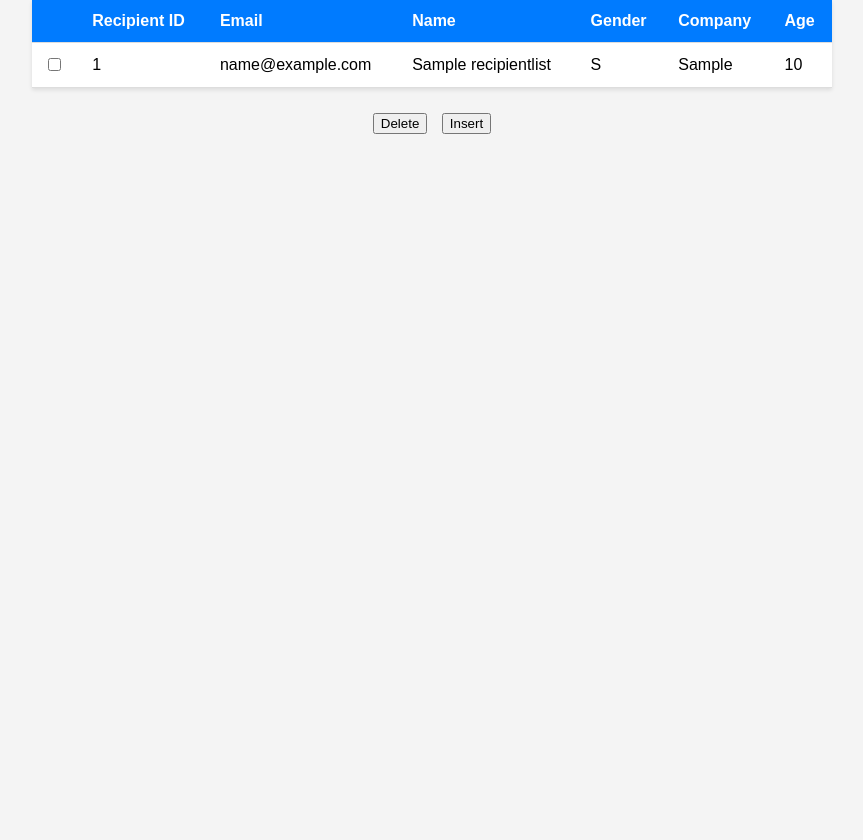
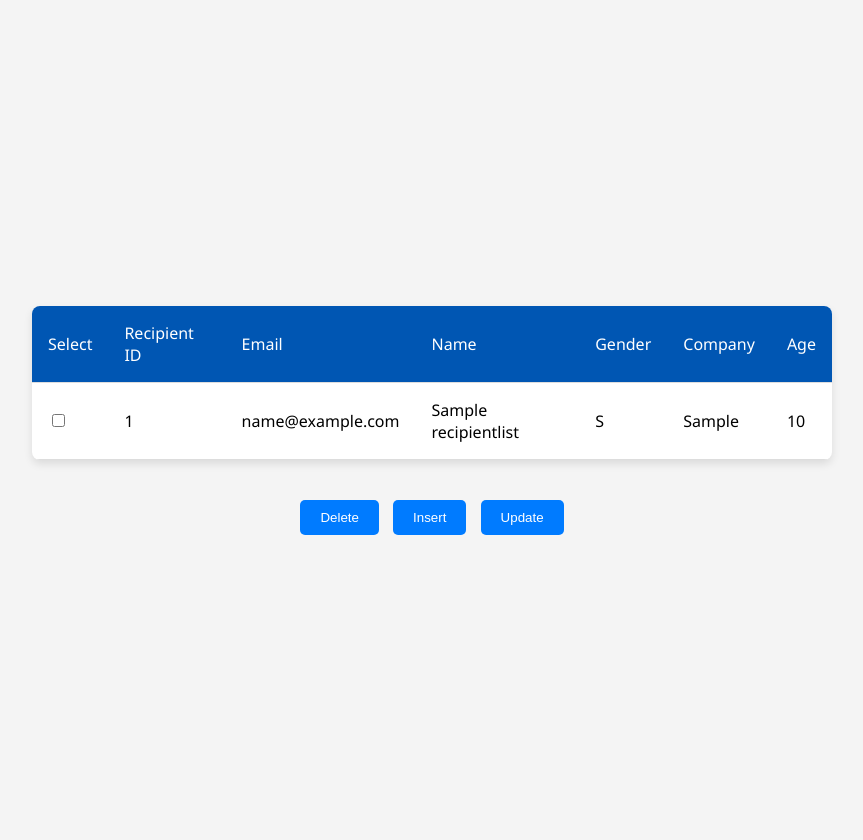
Before and after one commit to ruchikasonagote/SendBulkEmails, a Flask app: page /seeRecipientList in a window 1280 px wide. Shown: the whole page, without its empty margins (208-1071 px from the left). Before the commit the page ends 134 px from the top, so only its background shows below. Run offline with Flask 3, Linux system fonts and the light colour scheme; tables that the repository leaves empty or names only in its code hold one stand-in row (values such as "Sample post"); some libraries are stand-ins or nearby versions.

Commit message:
added style

```diff
--- a/templates/insertRecipient.html
+++ b/templates/insertRecipient.html
@@ -48,7 +48,7 @@
         }
 
         input[type="submit"] {
-            background-color: #4caf50;
+            background-color: #007bff;
             color: white;
             padding: 10px 20px;
             border: none;
--- a/templates/seeRecipientList.html
+++ b/templates/seeRecipientList.html
@@ -1,4 +1,4 @@
-<!DOCTYPE html>
+<!-- <!DOCTYPE html>
 <html lang="en">
 <head>
     <meta charset="UTF-8">
@@ -9,7 +9,7 @@
             margin: 0;
             padding: 0;
             display: flex;
-            flex-direction: column;
+            justify-content: center;
             align-items: center;
             height: 100vh;
             background-color: #f4f4f4;
@@ -20,7 +20,6 @@
             max-width: 800px;
             box-shadow: 0 2px 4px rgba(0,0,0,0.1);
             background-color: #fff;
-            margin-bottom: 20px;
         }
         th, td {
             text-align: left;
@@ -37,19 +36,12 @@
         tr:nth-child(even) {
             background-color: #f9f9f9;
         }
-        .button-container {
-            text-align: center;
-        }
-        .button-container button {
-            margin: 5px;
-        }
     </style>
 </head>
 <body>
     <table>
         <thead>
             <tr>
-                <th></th> <!-- Empty header for checkbox column -->
                 <th>Recipient ID</th>
                 <th>Email</th>
                 <th>Name</th>
@@ -73,12 +65,12 @@
         </tbody>
     </table>
 
-    <div class="button-container">
-        <button onclick="deleteRecipients()" id="deleteRecipientBtn">Delete</button>
-        <button onclick="insertRecipient()"  id="insertRecipientBtn">Insert</button>
-    </div>
+</body>
 
-</body>
+<div style="text-align: center; margin-top: 20px;">
+    <button onclick="deleteRecipients()" id="deleteRecipientBtn">Delete</button>
+    <button onclick="insertRecipient()"  id="insertRecipientBtn">Insert</button>
+</div>
 
 <script>
     document.getElementById('insertRecipientBtn').addEventListener('click', function() {
@@ -126,4 +118,151 @@ document.getElementById('deleteRecipientBtn').addEventListener('click', function
 
 </script>
 
+</html> -->
+<!DOCTYPE html>
+<html lang="en">
+<head>
+    <meta charset="UTF-8">
+    <title>Recipient List</title>
+    <style>
+        body {
+            font-family: 'Segoe UI', Tahoma, Geneva, Verdana, sans-serif;
+            margin: 0;
+            padding: 20px;
+            display: flex;
+            flex-direction: column;
+            justify-content: center;
+            align-items: center;
+            height: 100vh;
+            background-color: #f4f4f4;
+        }
+        table {
+            border-collapse: collapse;
+            width: 90%;
+            max-width: 800px;
+            box-shadow: 0 4px 8px rgba(0,0,0,0.1);
+            background-color: #fff;
+            margin-bottom: 20px;
+            overflow: hidden;
+            border-radius: 8px;
+        }
+        th, td {
+            text-align: left;
+            padding: 16px;
+            border-bottom: 1px solid #ddd;
+        }
+        th {
+            background-color: #0056b3;
+            color: #fff;
+            font-weight: normal;
+        }
+        tr:hover {
+            background-color: #f5f5f5;
+            cursor: pointer;
+        }
+        tr:nth-child(even) {
+            background-color: #f9f9f9;
+        }
+        button {
+            background-color: #007bff;
+            color: white;
+            border: none;
+            padding: 10px 20px;
+            margin: 0 5px;
+            border-radius: 5px;
+            cursor: pointer;
+            transition: background-color 0.3s ease;
+        }
+        button:hover {
+            background-color: #0056b3;
+        }
+        .button-group {
+            text-align: center;
+            margin-top: 20px;
+        }
+    </style>
+</head>
+<body>
+    <table>
+        <thead>
+            <tr>
+                <th>Select</th>
+                <th>Recipient ID</th>
+                <th>Email</th>
+                <th>Name</th>
+                <th>Gender</th>
+                <th>Company</th>
+                <th>Age</th>
+            </tr>
+        </thead>
+        <tbody>
+            {% for recipient in recipients %}
+            <tr>
+                <td><input type="checkbox" class="recipientCheckbox" value="{{ recipient[0] }}"></td>
+                <td>{{ recipient[0] }}</td>
+                <td>{{ recipient[1] }}</td>
+                <td>{{ recipient[2] }}</td>
+                <td>{{ recipient[3] }}</td>
+                <td>{{ recipient[4] }}</td>
+                <td>{{ recipient[5] }}</td>
+            </tr>
+            {% endfor %}
+        </tbody>
+    </table>
+
+    <div class="button-group">
+        <button onclick="deleteRecipients()" id="deleteRecipientBtn">Delete</button>
+        <button onclick="insertRecipient()" id="insertRecipientBtn">Insert</button>
+        <button onclick="updateRecipients()" id="updateRecipientBtn">Update</button>
+    </div>
+
+    <script>
+        document.getElementById('insertRecipientBtn').addEventListener('click', function() {
+            window.location.href = '/insertRecipient';
+        });
+        document.getElementById('updateRecipientBtn').addEventListener('click', function() {
+            var checkboxes = document.querySelectorAll('.recipientCheckbox:checked');
+
+            if (checkboxes.length === 1) { // Ensure only one recipient is selected for update
+                var recipientId = checkboxes[0].value;
+                window.location.href = `/updateRecipient/${recipientId}`; // Redirect to update page
+            } else {
+                alert('Please select exactly one recipient to update.');
+            }
+        });
+
+        document.getElementById('deleteRecipientBtn').addEventListener('click', function() {
+            var checkboxes = document.querySelectorAll('.recipientCheckbox:checked');
+            var selectedRecipientIds = [];
+
+            checkboxes.forEach(function(checkbox) {
+                selectedRecipientIds.push(checkbox.value);
+            });
+
+            if (selectedRecipientIds.length > 0) {
+                var confirmDelete = confirm('Are you sure you want to delete selected recipients?');
+                if (confirmDelete) {
+                    fetch('/deleteRecipients', {
+                        method: 'POST',
+                        headers: {
+                            'Content-Type': 'application/json'
+                        },
+                        body: JSON.stringify({ recipientIds: selectedRecipientIds })
+                    })
+                    .then(response => {
+                        if (response.ok) {
+                            alert('Selected recipients deleted successfully.');
+                            window.location.reload();
+                        } else {
+                            alert('Error deleting recipients. Please try again later.');
+                        }
+                    })
+                    .catch(error => console.error('Error deleting recipients:', error));
+                }
+            } else {
+                alert('Please select at least one recipient to delete.');
+            }
+        });
+    </script>
+</body>
 </html>
```
Also changed, not shown: templates/seeGroups.html (+73 -9 lines).
